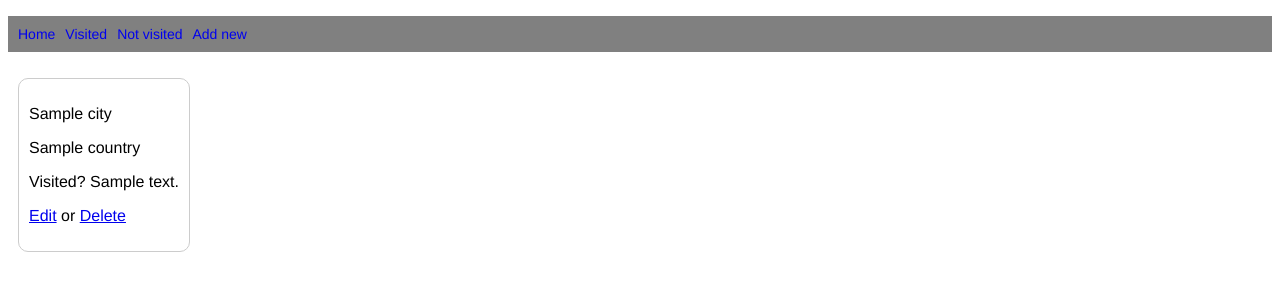
After one commit to David-V-McIntyre/Travel_Bucket_List_Project, a Flask app: page /cities/1 in a window 1280 px wide. The commit adds this page. Shown: the top 300 px of the page. Run offline with Flask 2, Linux system fonts and the light colour scheme; a database or web service that is not in the repository returns one stand-in record (values such as "Sample title"); some libraries are stand-ins or nearby versions.

Commit message:
edit cities visited functionality complete

```diff
--- a/travel_bucket_list_app/controllers/cities_controller.py
+++ b/travel_bucket_list_app/controllers/cities_controller.py
@@ -31,7 +31,38 @@ def new_city():
 def create_city():
     city_name       = request.form['city_name']
     visited         = request.form['visited']
-    country         = country_repository.select(request.form['country_id'])
+    country         = Country(request.form['country_name'])
+    country_repository.save(country)
     city            = City(city_name, country, visited)
     city_repository.save(city)
     return redirect('/')
+
+
+
+
+@cities_blueprint.route("/cities/<id>", methods=['GET'])
+def show_city(id):
+    city = city_repository.select(id)
+    return render_template('cities/show.html', city = city)
+
+
+@cities_blueprint.route("/cities/<id>/edit", methods=['GET'])
+def edit_city(id):
+    countries = country_repository.select_all()
+    city = city_repository.select(id)
+    return render_template('cities/edit.html', city = city, all_countries = countries)
+
+@cities_blueprint.route("/cities/<id>", methods=['POST'])
+def update_city(id):
+    city_name       = request.form['city_name']
+    country_id      = request.form['country_name']
+    visited         = request.form['visited']
+    country         = country_repository.select(country_id)
+    city            = City(city_name, country, visited, id)
+    city_repository.update(city)
+    return redirect('/')
+
+@cities_blueprint.route("/cities/<id>/delete", methods=['POST'])
+def delete_city():
+    delete_city = city_repository.select(id)[0]['id']
+    city_repository.delete(delete_city)
--- a/travel_bucket_list_app/repositories/city_repository.py
+++ b/travel_bucket_list_app/repositories/city_repository.py
@@ -79,7 +79,7 @@ def delete(id):
 
 
 def update(city):
-    sql = "UPDATE cities SET (city_name, country_id) = (%s, %s) WHERE id = %s"
-    values = [city.name, city.country.id, city.id]
+    sql = "UPDATE cities SET (city_name, country_id, visited) = (%s, %s, %s) WHERE id = %s"
+    values = [city.name, city.country.id, city.visited, city.id]
     print(values)
     run_sql(sql, values)
--- a/travel_bucket_list_app/static/style.css
+++ b/travel_bucket_list_app/static/style.css
@@ -4,14 +4,16 @@ body {
 
 .city_visited {
     border: 1px solid #ccc;
-    width: 300px;
+    width: 150px;
     min-height: 68px;
     padding: 10px;
+
     display: flex;
     flex-direction: row;
     flex-wrap: wrap;
     line-height: 18px;
     margin: 10px;
+    border-radius: 10px;
 }
 
 .menu {
@@ -68,7 +70,8 @@ body {
 .not_visited_container {
     display: flex;
     flex-direction: row;
-    justify-content: space-evenly
+    align-items: center;
+    justify-content: left;
 }
 
 
@@ -79,7 +82,7 @@ body {
 
 .city_not_visited {
     border: 1px solid #ccc;
-    width: 300px;
+    width: 150px;
     min-height: 68px;
     padding: 10px;
     display: flex;
@@ -87,15 +90,5 @@ body {
     flex-direction: row;
     line-height: 18px;
     margin: 10px;
+    border-radius: 10px;
 }
-
-.button_add_new {
-    background-color: #4CAF50; /* Green */
-    border: none;
-    color: white;
-    padding: 15px 32px;
-    text-align: center;
-    text-decoration: none;
-    display: inline-block;
-    font-size: 16px;
-  }
--- a/travel_bucket_list_app/templates/cities/delete.html
+++ b/travel_bucket_list_app/templates/cities/delete.html
@@ -0,0 +1,6 @@
+{% extends "base.html" %}
+{% block content %}
+
+
+
+{% endblock %}
--- a/travel_bucket_list_app/templates/cities/not_visited.html
+++ b/travel_bucket_list_app/templates/cities/not_visited.html
@@ -6,7 +6,8 @@
   <div class="content">
     <p>{{city.name}}</p>
     <p>{{city.country.country_name}}</p>
-    <p>Visited?{{city.visited}}</p>
+    <p>Visited? {{city.visited}}</p>
+    <p><a href="/cities/{{city.id}}/edit">Edit</a> or <a href="/cities/{{city.id}}/delete">Delete</a></p>
     </div>
 </div>
 {% endfor %}
--- /dev/null
+++ b/travel_bucket_list_app/templates/cities/show.html
@@ -0,0 +1,16 @@
+{% extends "base.html" %}
+{% block content %}
+
+
+
+  <div class="visited_container">
+        <div class="city_visited">
+            <div class="content">
+                <p>{{city.name}}</p>
+                <p>{{city.country.country_name}}</p>
+                <p>Visited? {{city.visited}}</p>
+                <p><a href="/cities/{{city.id}}/edit">Edit</a> or <a href="/cities/{{city.id}}/delete">Delete</a></p>
+            </div>
+        </div>
+</div>
+{% endblock %}
--- a/travel_bucket_list_app/templates/cities/visited.html
+++ b/travel_bucket_list_app/templates/cities/visited.html
@@ -6,7 +6,8 @@
   <div class="content">
     <p>{{city.name}}</p>
     <p>{{city.country.country_name}}</p>
-    <p>Visited?{{city.visited}}</p>
+    <p>Visited? {{city.visited}}</p>
+    <p><a href="/cities/{{city.id}}/edit">Edit</a> or <a href="/cities/{{city.id}}/delete">Delete</a></p>
     </div>
 </div>
 {% endfor %}
--- a/travel_bucket_list_app/templates/index.html
+++ b/travel_bucket_list_app/templates/index.html
@@ -6,7 +6,7 @@
     {% for city in all_cities_visited %}
         <div class="city_visited">
             <div class="content">
-                <p>{{city.name}}</p>
+                <p><a href="/cities/{{city.id}}">{{city.name}}</a></p>
                 <p>{{city.country.country_name}}</p>
                 <p>Visited? {{city.visited}}</p>
                 <p><a href="/cities/{{city.id}}/edit">Edit</a> or <a href="/cities/{{city.id}}/delete">Delete</a></p>
@@ -24,10 +24,10 @@
 {% for city in all_cities_not_visited %}
 <div class="city_not_visited">
   <div class="content">
-    <p>{{city.name}}</p>
+    <p><a href="/cities/{{city.id}}">{{city.name}}</a></p>
     <p>{{city.country.country_name}}</p>
     <p>Visited? {{city.visited}}</p>
-    <p><a href="/cities/{{city.id}}/edit">Edit</a> or <a href="/cities/{{city.id}}/delete">Delete</a></p>
+    <p><a href="/cities/{{city.id}}/edit">Edit</a> or <a href="/cities/{{city.id}}/delete" method='post'>Delete</a></p>
     </div>
 </div>
 {% endfor %}
```
Also changed, not shown: travel_bucket_list_app/templates/cities/edit.html (+33 -0 lines), travel_bucket_list_app/templates/cities/new.html (+6 -2 lines).
